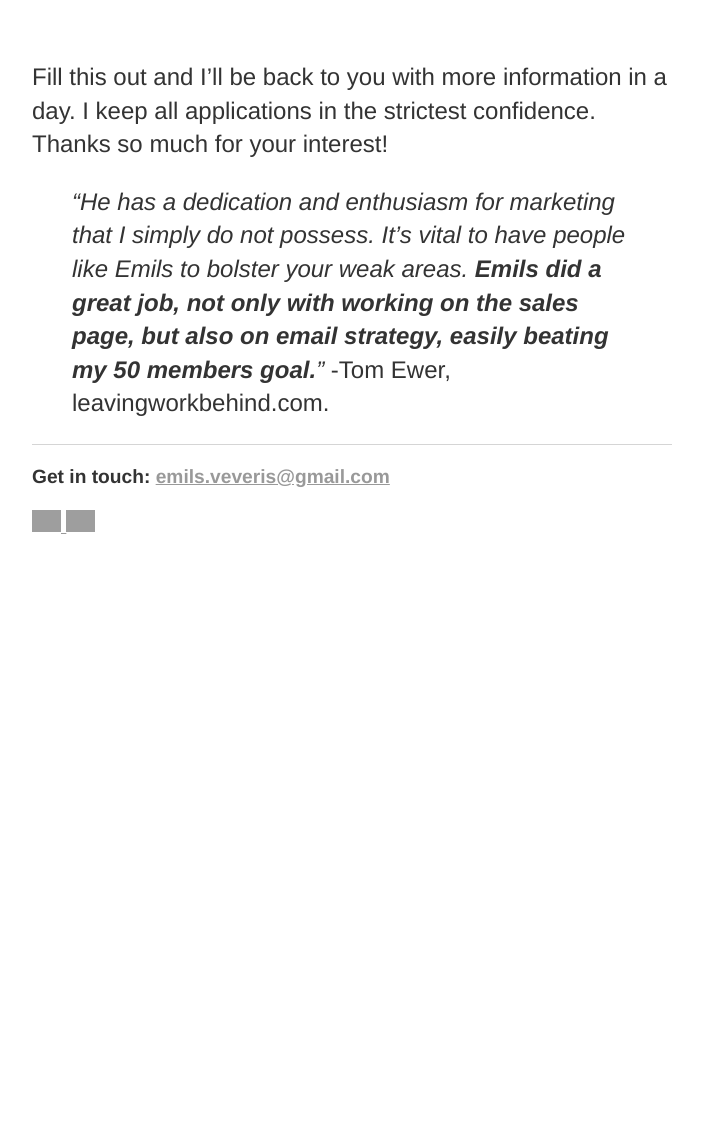
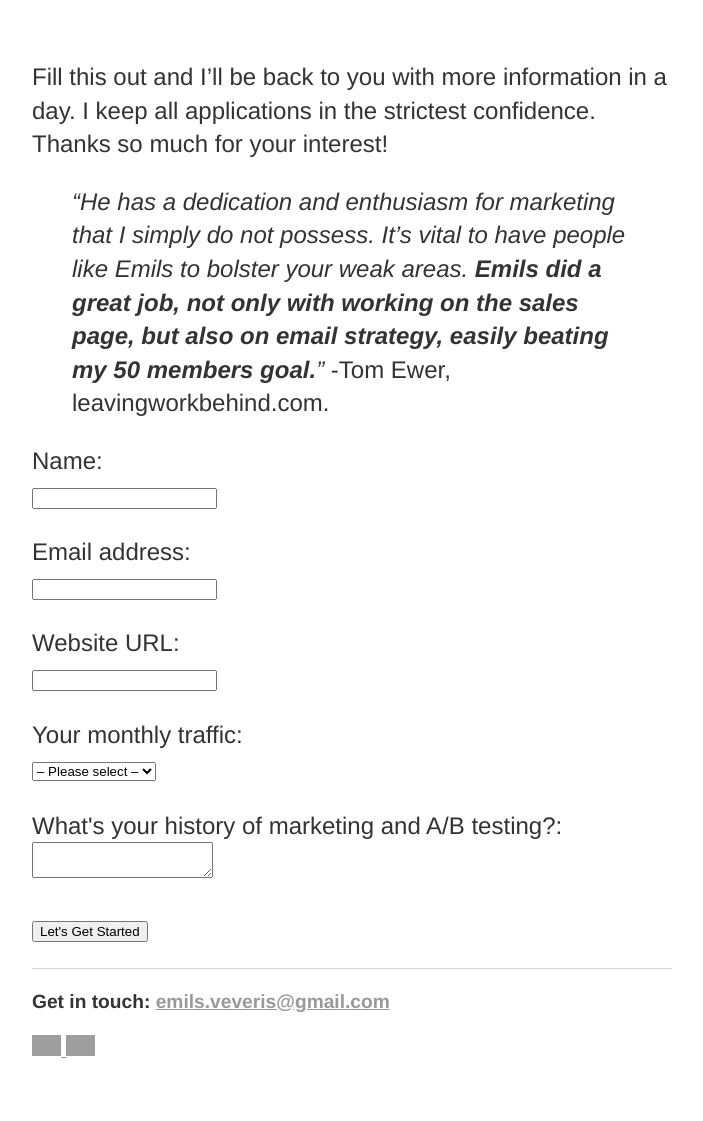
Before and after one commit to emilsw/ew, a Jekyll site: the page built from contact.md, in a window 1280 px wide. Shown: the whole page, without its empty margins (288-991 px from the left). Built offline with Jekyll 4.4.1, drawn with Linux system fonts in a browser that asks for light colours; before the commit the page ends 900 px from its top, so only the background shows below that; grey boxes are pictures that could not be loaded.

Commit message:
Update contact.md

```diff
--- a/contact.md
+++ b/contact.md
@@ -7,3 +7,34 @@ Fill this out and I'll be back to you with more information in a day. I keep all
 
 > *"He has a dedication and enthusiasm for marketing that I simply do not possess. It’s vital to have people like Emils to bolster your weak areas. **Emils did a great job, not only with working on the sales page, but also on email strategy, easily beating my 50 members goal.**"*
 > -Tom Ewer, leavingworkbehind.com.
+
+
+<form action="http://formspree.io/emils.veveris@gmail.com" method="POST" id="my-form">
+<p>Name:
+<br><input name="first_name" type="text" required></p>
+
+<p>Email address:
+<br><input name="email" type="email" required></p>
+
+<p>Website URL:
+<br><input name="url" type="text" required></p>
+
+<p>Your monthly traffic:
+<br><select name="visitors_per_month" required>
+<option value="">&ndash; Please select &ndash;</option>
+<option value="Under 5k">Under 5k</option>
+<option value="5k - 50k">5k - 50k</option>
+<option value="50k - 100k">50k - 100k</option>
+<option value="100k +">100k +</option>
+</select>
+</p>
+
+
+<p>What's your history of marketing and A/B testing?:
+<br><textarea name="goal" required></textarea></p>
+
+<p><button type="submit" class="button button-primary">Let's Get Started</button></p>
+
+<input name="_next" type="hidden" value="http://www.emilsw.com/thanks/">
+<input name="_subject" type="hidden" value="EW Application">
+</form>
```
